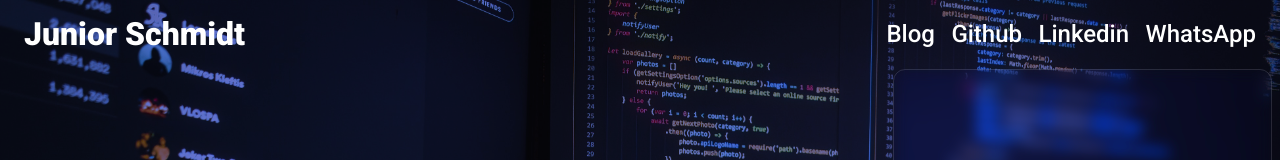
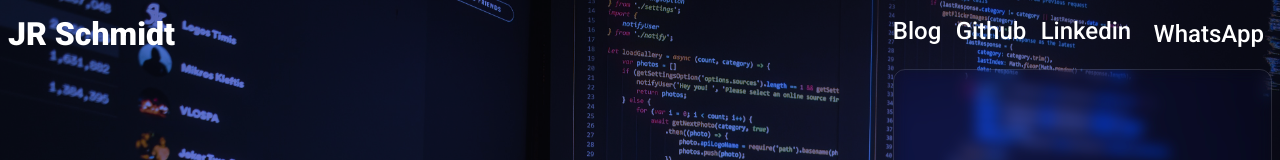
Before and after one commit to JrSchmidtt/jrschmidt.dev, a Next.js app: page / in a window 1280 px wide. Shown: the top 160 px of the page. Built offline with nearby package versions, Linux system fonts and the light colour scheme.

Commit message:
refactor: Update navbar component styles and add mobile menu functionality

```diff
--- a/components/navbar.tsx
+++ b/components/navbar.tsx
@@ -1,7 +1,7 @@
-import styled from 'styled-components'
+import styled from "styled-components";
 import { IoMenu } from "react-icons/io5";
 import { useMediaQuery } from "react-responsive";
-import { useState } from 'react';
+import { useState } from "react";
 
 interface NavbarProps {
   NavBarLinks: INavBarLinks[];
@@ -10,41 +10,41 @@ interface NavbarProps {
 export type INavBarLinks = {
   Name: string;
   url: string;
-  target?: string,
-}
+  target?: string;
+};
 
 export function Navbar({ NavBarLinks }: NavbarProps) {
   const isMobile = useMediaQuery({ query: `(max-width: 1024px)` });
-  const [isOpen, setIsOpen] = useState(false)
+  const [isOpen, setIsOpen] = useState(false);
   return (
-    <>
-      <Container>
-        <NavbarLogo>Junior Schmidt</NavbarLogo>
-        {isMobile ? (
-          <>
-            <IoMenu
-              size={30}
-              color="#fff"
-              onClick={() => setIsOpen(!isOpen)}
-            />
-          </>
-        ) : (
-          <NavbarLinks>
-            {NavBarLinks.map((link, index) => (
-              <a key={index} href={link.url} target={link?.target ?? ""}>{link.Name}</a>
-            ))}
-          </NavbarLinks>
-        )}
-      </Container>
+    <Container>
+      <NavbarLogo>JR Schmidt</NavbarLogo>
+      {isMobile ? (
+        <>
+          <IoMenu size={30} color="#fff" onClick={() => setIsOpen(!isOpen)} />
+        </>
+      ) : (
+        <NavbarLinks>
+          {NavBarLinks.map((link, index) => (
+            <a key={index} href={link.url} target={link?.target ?? ""}>
+              {link.Name}
+            </a>
+          ))}
+        </NavbarLinks>
+      )}
+
       {isOpen && (
         <NavbarLinks>
           {NavBarLinks.map((link, index) => (
-            <a key={index} href={link.url}>{link.Name}</a>
+            <a key={index} href={link.url}>
+              {link.Name}
+
+            </a>
           ))}
         </NavbarLinks>
       )}
-    </>
-  )
+    </Container>
+  );
 }
 
 const Container = styled.div`
@@ -52,11 +52,11 @@ const Container = styled.div`
   align-items: center;
   justify-content: space-between;
   padding: 1rem 0;
-  margin: 0 1rem;
+  width: 100%;
   @media (max-width: 768px) {
     margin: 0 1rem;
   }
-`
+`;
 
 const NavbarLogo = styled.div`
   font-size: 2rem;
@@ -67,17 +67,29 @@ const NavbarLogo = styled.div`
   @media (max-width: 768px) {
     font-size: 1.2rem;
   }
-`
+`;
 
 const NavbarLinks = styled.div`
   width: 30%;
   display: flex;
   justify-content: space-between;
-  a:last-child {
-    color: ${({ theme }) => theme.colors.text};;
-  }
   font-size: 1.5rem;
   font-weight: 500;
+
+  a:last-child {
+    color: ${({ theme }) => theme.colors.highlight};
+    background-color: ${({ theme }) => theme.colors.highlightBackground};
+    padding: 0.2rem 0.5rem;
+    border-radius: 8px;
+    transition: transform 0.3s, background-color 0.3s;
+
+    &:hover {
+      transform: scale(1.1);
+      color: ${({ theme }) => theme.colors.text};
+      text-decoration: none;
+    }
+  }
+
   @media (max-width: 768px) {
     width: 100%;
     display: flex;
@@ -86,10 +98,14 @@ const NavbarLinks = styled.div`
     padding: 1rem;
     font-size: 1.2rem;
   }
+
   a {
-    transition: 0.2s;
+    transition: color 0.2s, text-decoration 0.2s;
+    font-weight: 500;
+
     &:hover {
       color: ${({ theme }) => theme.colors.secondary};
+      text-decoration: underline;
     }
   }
-`
+`;
```
